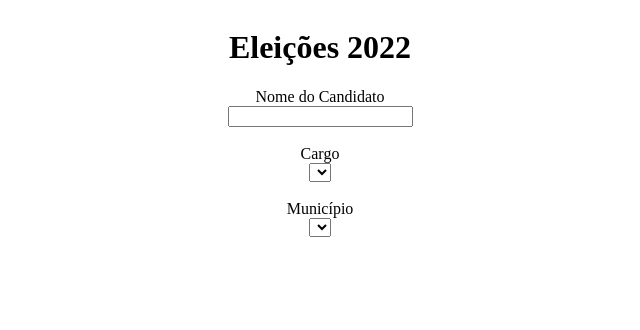
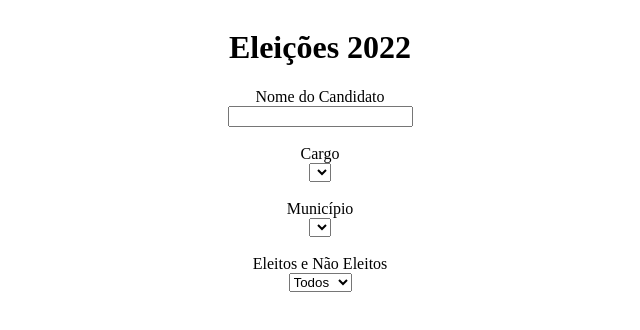
Before and after one commit to fhilipecrash/eleicoes2022, a website: page public/index.html in a window 1280 px wide. Shown: the whole page, without its empty margins (320-960 px from the left). Drawn offline with Linux system fonts and the light colour scheme; no server answers.

Commit message:
`refactor`: add components to candidates route

```diff
--- a/public/index.html
+++ b/public/index.html
@@ -17,7 +17,11 @@
   <br>
   <label for="city">Município</label>
   <select name="city" id="city" onchange="getCandidatesByCity()"></select>
+  <br>
+  <label for="elected">Eleitos e Não Eleitos</label>
+  <select name="elected" id="elected" onchange="getAllOrElectedOnly()"></select>
   <div id="res"></div>
+  <br>
   <script src="queries.js"></script>
 </body>
 </html>
--- a/public/queries.js
+++ b/public/queries.js
@@ -8,6 +8,20 @@ window.onload = () => {
   fetch(`${api}/cities`)
     .then(response => response.json())
     .then(data => createSelectOptions(data, 'city'));
+
+  addAllElectedOnly()
+}
+
+function addAllElectedOnly() {
+  const select = document.getElementById('elected');
+  const itens = ['Todos', 'Eleitos']
+
+  for (let i = 0; i < itens.length; i++) {
+    const option = document.createElement('option');
+    option.value = i;
+    option.appendChild(document.createTextNode(itens[i]));
+    select.appendChild(option);
+  }
 }
 
 function createSelectOptions(data, elementId) {
@@ -27,7 +41,7 @@ function setCandidatesInPage(data) {
 
   data.forEach(item => {
     const divEl = document.createElement('div');
-    const fields = ['Nome: ', 'Cargo: ', 'Staus: ', 'Votos: '];
+    const fields = ['Nome: ', 'Cargo: ', 'Status: ', 'Votos: '];
 
     let index = 0;
     for (const value of Object.values(item)) {
@@ -89,3 +103,17 @@ function getCandidatesByCity() {
       resEl.innerHTML = '';
     });
 }
+
+function getAllOrElectedOnly() {
+  const selectElement = document.getElementById('elected');
+  const allCandidates = selectElement.selectedIndex;
+  fetch(`${api}/candidates/${allCandidates}`)
+    .then(response => response.json())
+    .then(data => {
+      setCandidatesInPage(data);
+    })
+    .catch(() => {
+      const resEl = document.getElementById('res');
+      resEl.innerHTML = '';
+    });
+}
--- a/src/index.mjs
+++ b/src/index.mjs
@@ -96,7 +96,6 @@ app.get('/candidates/:onlyElecteds', (req, res) => {
     from votos_cand_estado
     ${(req.params.onlyElecteds == 1)? 'WHERE cand_status = 1':''}
   `;
-  console.log(req.params.all)
 
   db.all(query, (err, rows) => {
     if (err) {
```
